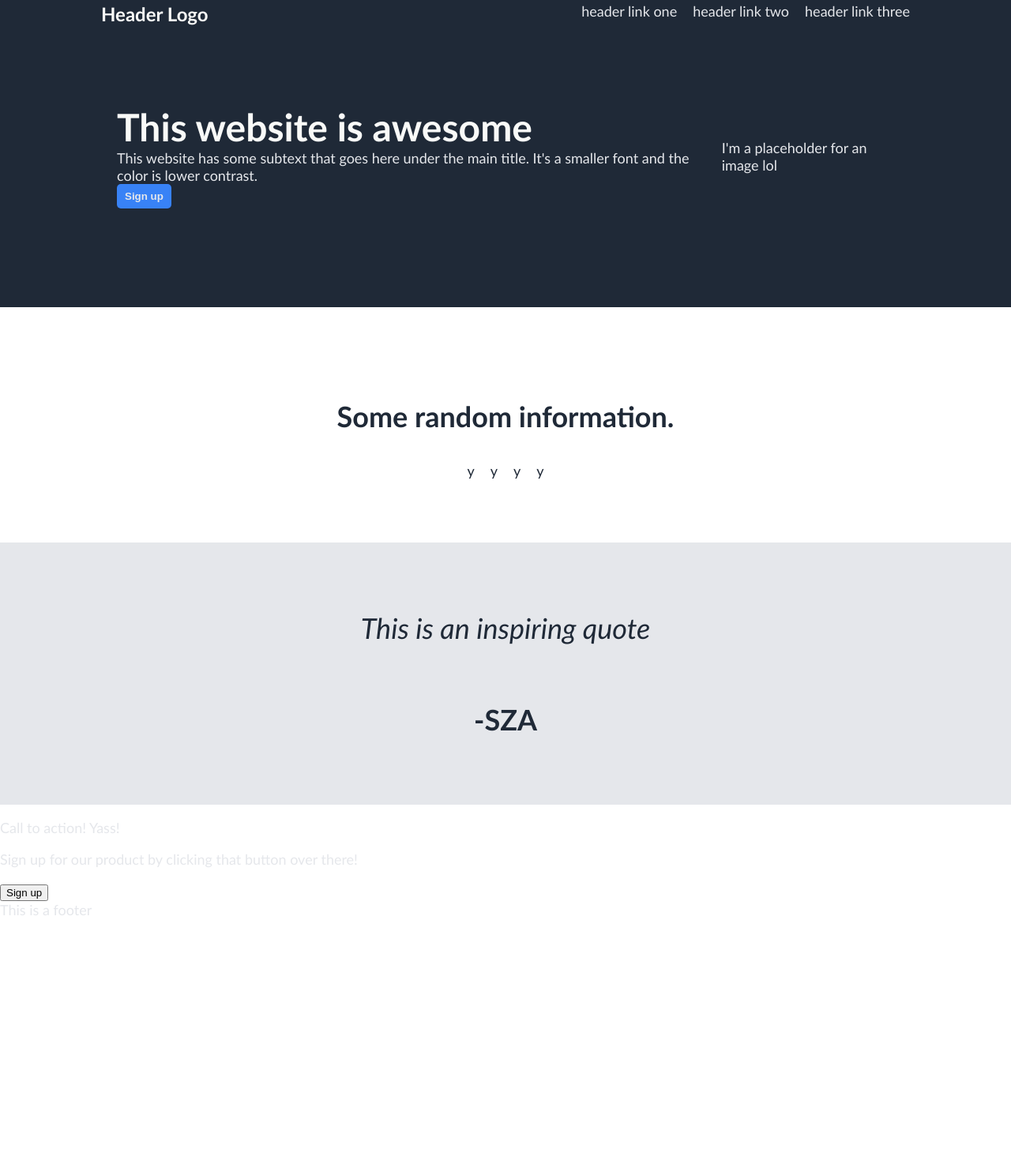
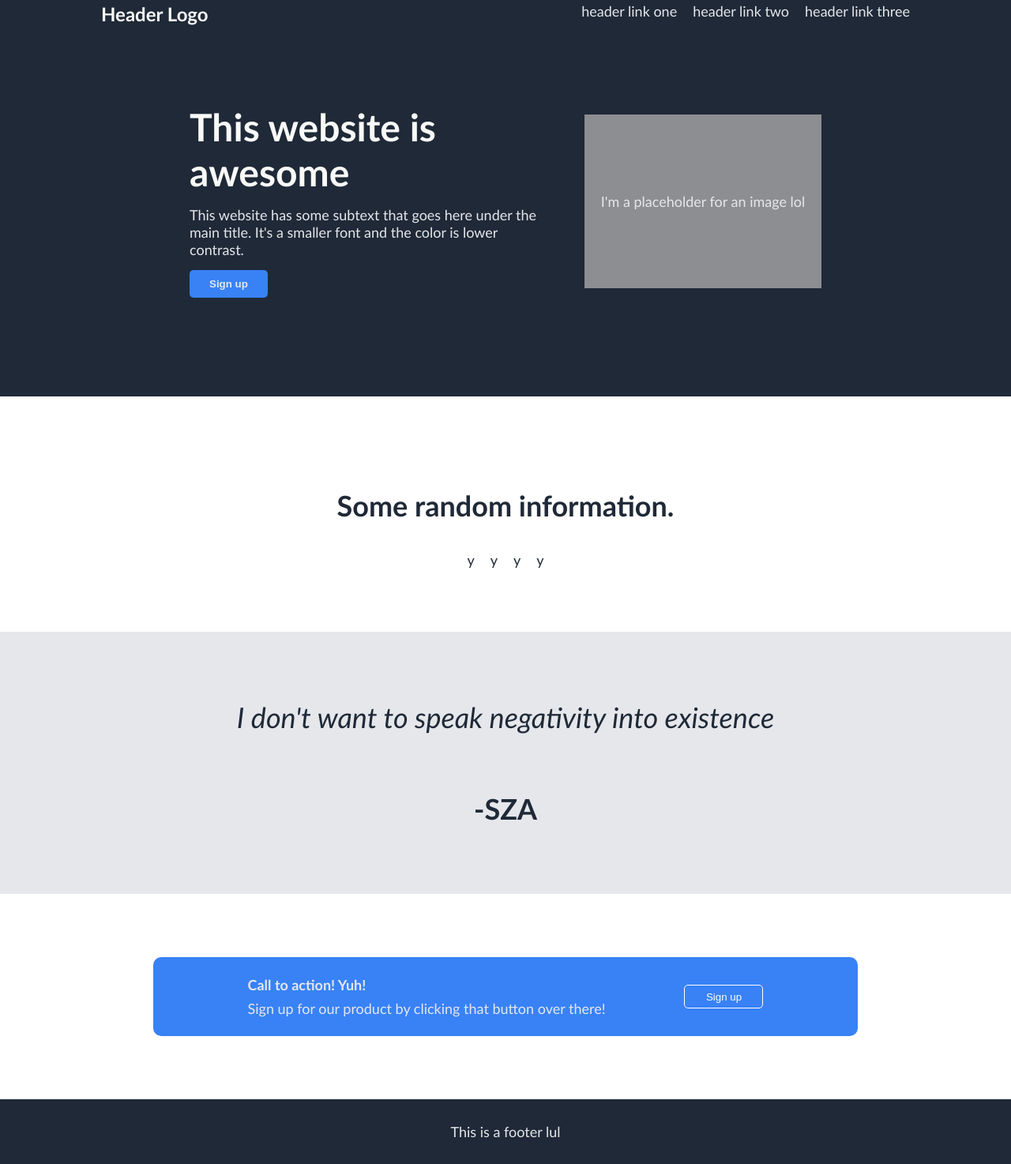
Before and after one commit to toesteatoes/odin-landingpage, a plain HTML site: page index.html in a window 1280 px wide. Shown: the part 22-1496 px from the top of the page at 79% size. Before the commit the page ends 1185 px from the top, so only its background shows below. Drawn offline with Linux system fonts and the light colour scheme.

Commit message:
Rough draft done; everything styled

```diff
--- a/index.html
+++ b/index.html
@@ -13,9 +13,9 @@
                 Header Logo
             </div>
             <ul class="links">
-                <li><a href="https://www.google.com">header link one</a></li>
-                <li><a href="https://www.google.com">header link two</a></li>
-                <li><a href="https://www.google.com">header link three</a></li>
+                <li><a href="https://www.google.com" target="_blank">header link one</a></li>
+                <li><a href="https://www.google.com" target="_blank">header link two</a></li>
+                <li><a href="https://www.google.com" target="_blank">header link three</a></li>
             </ul>
         </div>
         <div class="header-chunk">
@@ -55,7 +55,7 @@
 
     <div class="inspiring-quote">
         <p class="quote">
-            This is an inspiring quote
+            I don't want to speak negativity into existence
         </p>
         <p class="credit">
             -SZA
@@ -63,21 +63,23 @@
     </div>
 
     <div class="call-to-action">
+        <div class="cta-content">
             <div>
                 <p class="call-text">
-                Call to action! Yass!
+                    Call to action! Yuh!
                 </p>
                 <p>
                     Sign up for our product by clicking that button over there!
                 </p>
             </div>
-        <button class="second-sign-up-button">
+            <button>
                 Sign up
             </button>
         </div>
+    </div>
 
     <div class="footer">
-        This is a footer
+        This is a footer lul
     </div>
 </body>
 </html>
--- a/style.css
+++ b/style.css
@@ -45,6 +45,24 @@ a:hover {
     align-items: center;
     justify-content: center;
     padding: 100px 20px;
+    gap: 50px;
+}
+
+.header-chunk-content {
+    width: 450px;
+}
+
+.header-chunk-content .header-p {
+    margin: 15px 0;
+}
+
+.header-image {
+    background-color: rgb(140, 142, 145);
+    height: 220px;
+    width: 300px;
+    text-align: center;
+    display: grid;
+    place-items: center;
 }
 
 .header-text,
@@ -64,9 +82,15 @@ a:hover {
     background-color: #3882f6;
     border: none;
     border-radius: 5px;
-    padding: 8px 10px;
+    padding: 10px 25px;
     font-weight: bolder;
     color: #e5e7eb;
+    transition: background-color 0.5s;
+}
+
+.sign-up-button:hover {
+    background-color: #3369c0;
+    cursor: pointer;
 }
 
 .random-information {
@@ -108,3 +132,54 @@ a:hover {
     font-weight: bold;
     font-style: normal;
 }
+
+.call-to-action {
+    padding: 80px;
+    display: flex;
+    justify-content: center;
+    align-items: center;
+}
+
+.cta-content {
+    display: flex;
+    justify-content: center;
+    align-items: center;
+    gap: 100px;
+    background-color: #3882f6;
+    padding: 20px 120px;
+    border-radius: 10px;
+}
+
+.call-to-action button {
+    height: 30px;
+    width: 100px;
+    border-color: white;
+    border-style: solid;
+    border-width: 1px;
+    color: white;
+    background-color: #3882f6;
+    border-radius: 5px;
+    flex-shrink: 0;
+    transition: color 0.5s, background-color 0.5s;
+}
+
+.call-to-action button:hover {
+    background-color: white;
+    color: #3882f6;
+    cursor: pointer;
+}
+
+.call-text {
+    font-weight: bold;
+}
+
+.call-to-action p {
+    margin: 0;
+    padding: 4px 0;
+}
+
+.footer {
+    background-color: #1F2937;
+    text-align: center;
+    padding: 30px;
+}
```
Lines whose indentation alone changed are shown as unchanged.
